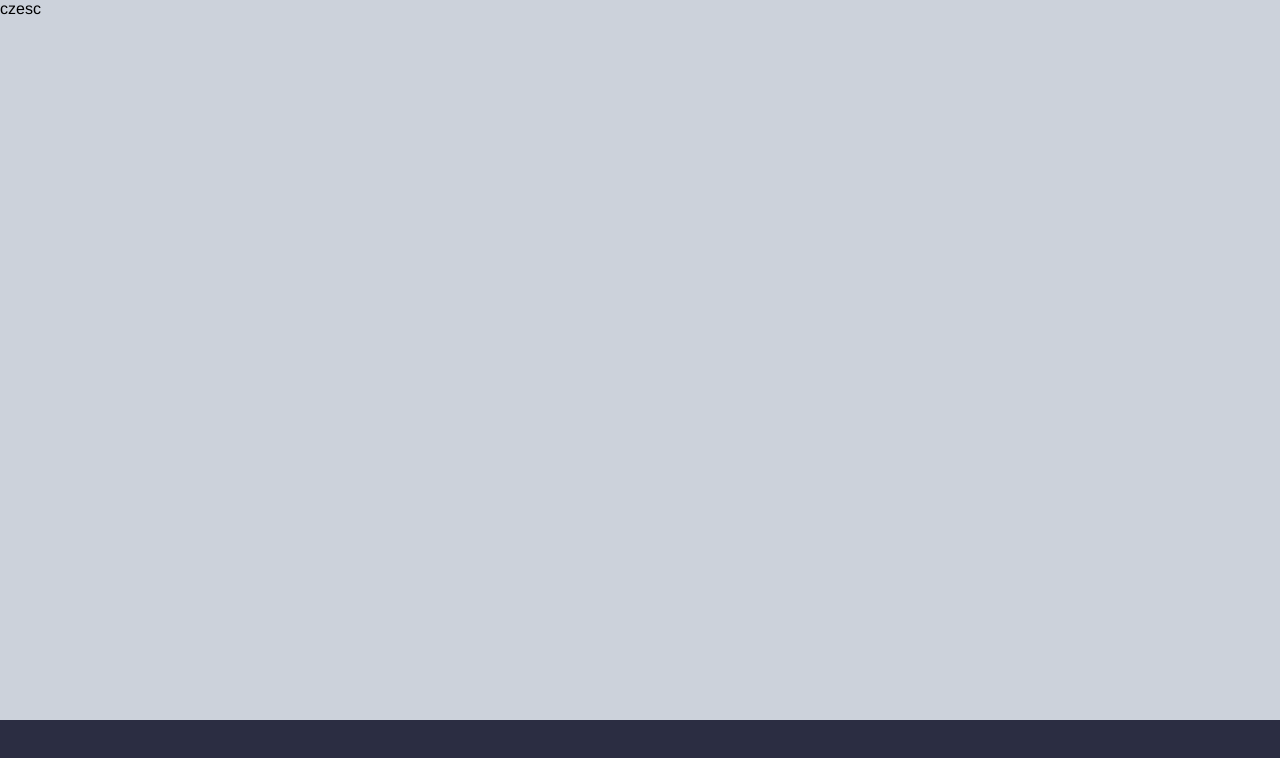
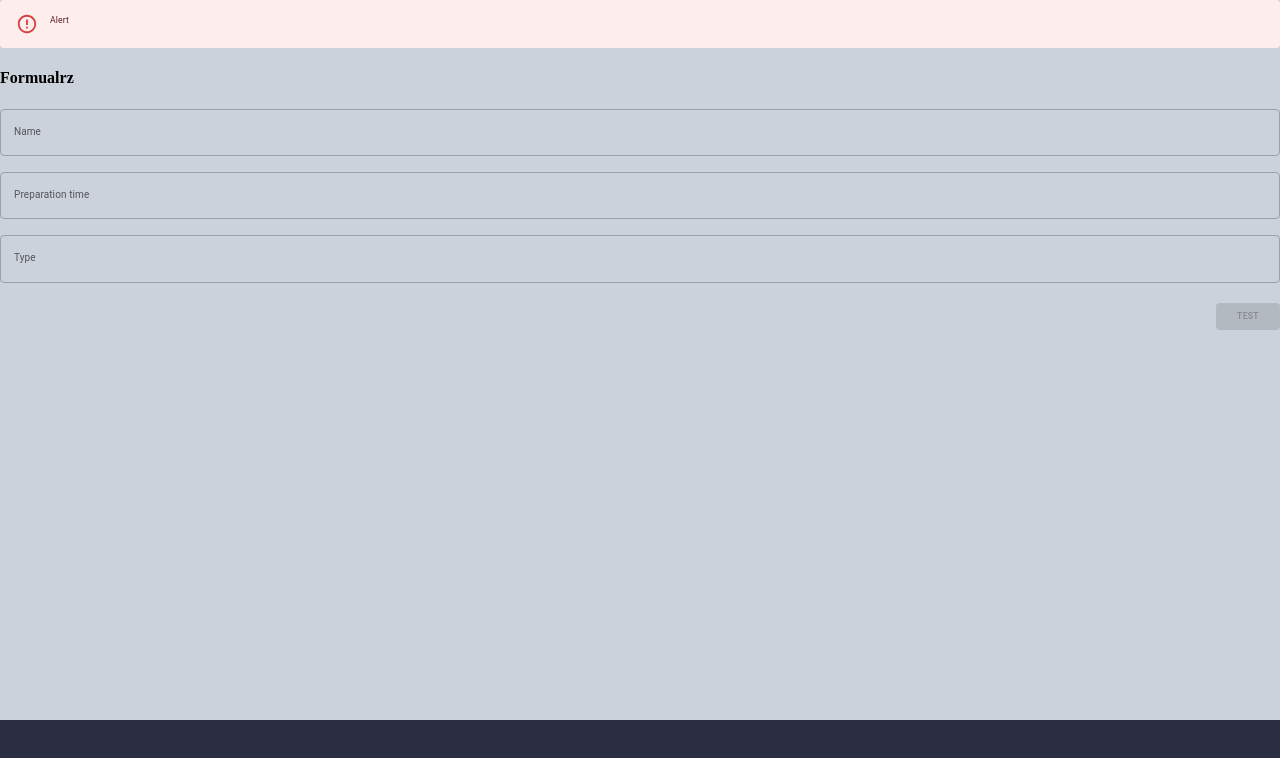
Before and after one commit to KordianKorsakowski/food, a React (Create React App) app in the folder dish/: page / in a window 1280 px wide. Shown: the top 758 px of the page. Built offline with nearby package versions, Linux system fonts and the light colour scheme.

Commit message:
first step with form use formik and yup

```diff
--- a/dish/package.json
+++ b/dish/package.json
@@ -12,12 +12,14 @@
     "@types/node": "^16.18.25",
     "@types/react": "^18.2.5",
     "@types/react-dom": "^18.2.3",
+    "formik": "^2.2.9",
     "react": "^18.2.0",
     "react-dom": "^18.2.0",
     "react-scripts": "5.0.1",
     "styled-components": "^5.3.10",
     "typescript": "^4.9.5",
-    "web-vitals": "^2.1.4"
+    "web-vitals": "^2.1.4",
+    "yup": "0.32.11"
   },
   "scripts": {
     "start": "react-scripts start",
--- a/dish/src/assets/GlobalStyles.styles.ts
+++ b/dish/src/assets/GlobalStyles.styles.ts
@@ -3,7 +3,6 @@ import { createGlobalStyle } from 'styled-components';
 export const GlobalStyles = createGlobalStyle`
     html {
         font-size: 62.5%;
-        font-family:'Franklin Gothic Medium', 'Arial Narrow', Arial, sans-serif;
     }
     body {
         margin: 0px;
--- /dev/null
+++ b/dish/src/features/formDish/components/CreateDishForm.tsx
@@ -0,0 +1,20 @@
+import { DishDataModal } from '../types/types';
+import { CreateDishFormLogic } from './CreateDishFormLogic';
+import { CreateDishFormConfig } from './CreateDishFormConfig';
+
+const CreateDishForm = () => {
+  const initialValues: DishDataModal = {
+    name: '',
+    preparation_time: '',
+    type: '',
+  };
+  return (
+    <>
+      <CreateDishFormConfig initialValues={initialValues}>
+        <CreateDishFormLogic />
+      </CreateDishFormConfig>
+    </>
+  );
+};
+
+export default CreateDishForm;
--- /dev/null
+++ b/dish/src/features/formDish/components/CreateDishFormBody.tsx
@@ -0,0 +1,69 @@
+import { Alert, TextField, Grid } from '@mui/material';
+import { DishDataModal } from '../types/types';
+import { useFormikContext } from 'formik';
+import React from 'react';
+
+interface FormDishBodyProps {
+  submitButton: JSX.Element;
+}
+
+export const CreateDishFormBody: React.FC<FormDishBodyProps> = ({
+  submitButton,
+}) => {
+  const { errors, handleBlur, handleChange, handleSubmit, touched, values } =
+    useFormikContext<DishDataModal>();
+
+  return (
+    <form noValidate onSubmit={handleSubmit}>
+      <Alert severity="error">Alert</Alert>
+      <h4>Formualrz</h4>
+      <Grid container spacing={2}>
+        <Grid item xs={12}>
+          <TextField
+            name="name"
+            label={'Name'}
+            value={values.name}
+            fullWidth
+            helperText={touched.name && errors.name}
+            error={Boolean(touched.name && errors.name)}
+            onBlur={handleBlur}
+            onChange={handleChange}
+          />
+        </Grid>
+        <Grid item xs={12}>
+          <TextField
+            name="preparation_time"
+            label={'Preparation time'}
+            value={values.preparation_time}
+            fullWidth
+            helperText={touched.preparation_time && errors.preparation_time}
+            error={Boolean(touched.preparation_time && errors.preparation_time)}
+            onBlur={handleBlur}
+            onChange={handleChange}
+          />
+        </Grid>
+        <Grid item xs={12}>
+          <TextField
+            name="type"
+            label={'Type'}
+            value={values.type}
+            fullWidth
+            helperText={touched.type && errors.type}
+            error={Boolean(touched.type && errors.type)}
+            onBlur={handleBlur}
+            onChange={handleChange}
+          />
+        </Grid>
+      </Grid>
+      <div
+        style={{
+          display: 'flex',
+          justifyContent: 'flex-end',
+          padding: '2rem 0 0 0',
+        }}
+      >
+        {submitButton}
+      </div>
+    </form>
+  );
+};
--- /dev/null
+++ b/dish/src/features/formDish/components/CreateDishFormConfig.tsx
@@ -0,0 +1,33 @@
+import { Formik } from 'formik';
+import * as Yup from 'yup';
+import { PropsWithChildren } from 'react';
+
+import { DishDataModal } from '../types/types';
+
+type FormDishConfigProps = PropsWithChildren<{
+  initialValues: DishDataModal;
+}>;
+
+export const CreateDishFormConfig = (props: FormDishConfigProps) => {
+  const { children, initialValues } = props;
+  const validation = Yup.object().shape({
+    name: Yup.string().trim().required('Name is requierd'),
+    preparation_time: Yup.string()
+      .trim()
+      .required('Preparation time is requierd'),
+    type: Yup.string().trim().required('Type is requierd'),
+  });
+
+  return (
+    <Formik
+      initialValues={initialValues}
+      validateOnMount
+      validationSchema={validation}
+      onSubmit={(values, { setSubmitting }) => {
+        setSubmitting(true);
+      }}
+    >
+      {children}
+    </Formik>
+  );
+};
--- /dev/null
+++ b/dish/src/features/formDish/components/CreateDishFormLogic.tsx
@@ -0,0 +1,43 @@
+import { useFormikContext } from 'formik';
+import { CreateDishFormBody } from './CreateDishFormBody';
+import { DishDataModal } from '../types/types';
+import { Button } from '@mui/material';
+export const CreateDishFormLogic = () => {
+  const {
+    values,
+    isValid,
+    resetForm,
+    isSubmitting,
+    setSubmitting,
+    setErrors,
+    setTouched,
+    setFieldError,
+  } = useFormikContext<DishDataModal>();
+
+  const submitHandler = async () => {
+    console.log(values);
+    setTimeout(() => {
+      setSubmitting(false);
+      resetForm();
+    }, 0);
+  };
+  return (
+    <CreateDishFormBody
+      submitButton={
+        <Button
+          type="submit"
+          fullWidth
+          variant="contained"
+          color="primary"
+          style={{
+            width: 'auto',
+          }}
+          onClick={submitHandler}
+          disabled={!isValid}
+        >
+          test
+        </Button>
+      }
+    />
+  );
+};
--- /dev/null
+++ b/dish/src/features/formDish/index.tsx
@@ -0,0 +1 @@
+export { default as CreateDishForm } from './components/CreateDishForm';
--- /dev/null
+++ b/dish/src/features/formDish/types/types.ts
@@ -0,0 +1,5 @@
+export interface DishDataModal {
+  name: string;
+  preparation_time: string;
+  type: string;
+}
--- a/dish/src/pages/Home.tsx
+++ b/dish/src/pages/Home.tsx
@@ -4,12 +4,13 @@ import {
   WrapperMain,
 } from '../assets/HomeStyles.styles ';
 import { Footer } from '../features/footer';
+import { CreateDishForm } from '../features/formDish';
 
 function Home() {
   return (
     <WrapperHome>
       <WrapperMain>
-        <p>czesc</p>
+        <CreateDishForm />
       </WrapperMain>
       <WrapperFooter>
         <Footer />
```
Also changed, not shown: 2 other files (tests, documents, lock files or other folders).
